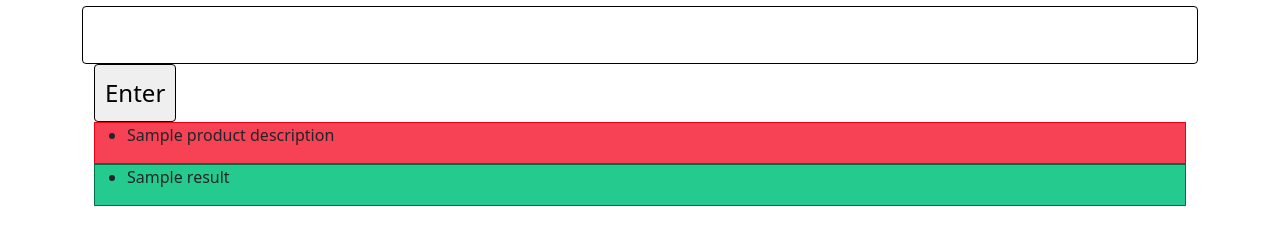
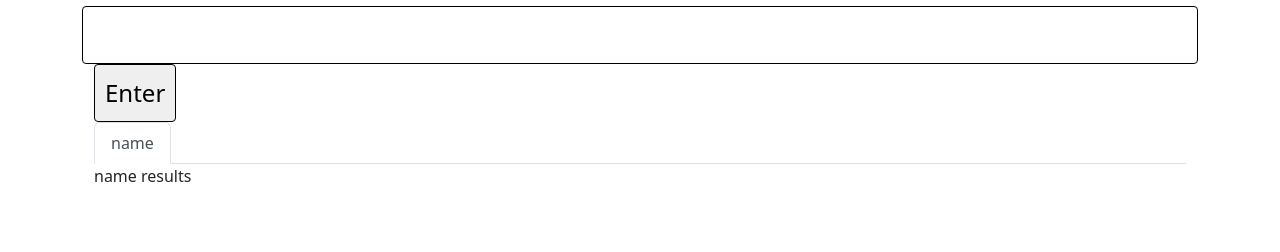
Before and after one commit to jpkim921/shopping, a Flask app: template templates/results.html in a window 1280 px wide. Shown: the part 96-348 px from the top of the page. Run offline with Flask 2, Linux system fonts and the light colour scheme; the template is opened without the code that fills it: most values are stand-ins (such as "Sample title", 1, 10 or a date in 2020).

Commit message:
tabs created for each store.

```diff
--- a/main.py
+++ b/main.py
@@ -24,8 +24,6 @@ def index():
             "wholefoods": wf_results
         }
 
-        # print("context")
-        # print(context['target'])
         return render_template('results.html', context=context)
     else:
         return render_template('index.html', context={})
--- a/templates/results.html
+++ b/templates/results.html
@@ -12,20 +12,24 @@
       </div>
     </form>
   </div>
-  <div style="border: 1px solid #E80018; background-color: #f64254;">
-  <!-- <div style="border: 1px solid #f64254"> -->
-    <ul>
-      {% for result in context['target'] %}
-      <li>{{ result['item']['product_description']['title'] }}</li>
+  <div id="tabs_container">
+    <ul class="nav nav-tabs" id="store_tabs" role="tablist">
+    {% for store in context.keys() %}
+
+    <!-- Nav tabs -->
+      <li class="nav-item" role="presentation">
+        <button class="nav-link {{ 'active' if loop.index0==0 else ''}}" id="{{store}}-tab" data-bs-toggle="tab" data-bs-target="#{{store}}" type="button" role="tab" aria-controls="{{store}}" aria-selected="true">{{store}}</button>
+      </li>
       {% endfor %}
     </ul>
-  </div>
-  <div style="border: 1px solid #006F46; background-color: #25cb8e;">
-    <ul>
-      {% for result in context['wholefoods'] %}
-      <li>{{ result['name'] }}</li>
+
+    <!-- Tab panes -->
+    <div class="tab-content">
+      {% for store in context.keys() %}
+        <div class="tab-pane {{ 'active' if loop.index0==0 else ''}}" id="{{store}}" role="tabpanel" aria-labelledby="{{store}}-tab" tabindex="0">{{store}} results</div>
       {% endfor %}
-    </ul>
+    </div>
+
   </div>
 </div>
 
```
Also changed, not shown: Readme.md (added).
